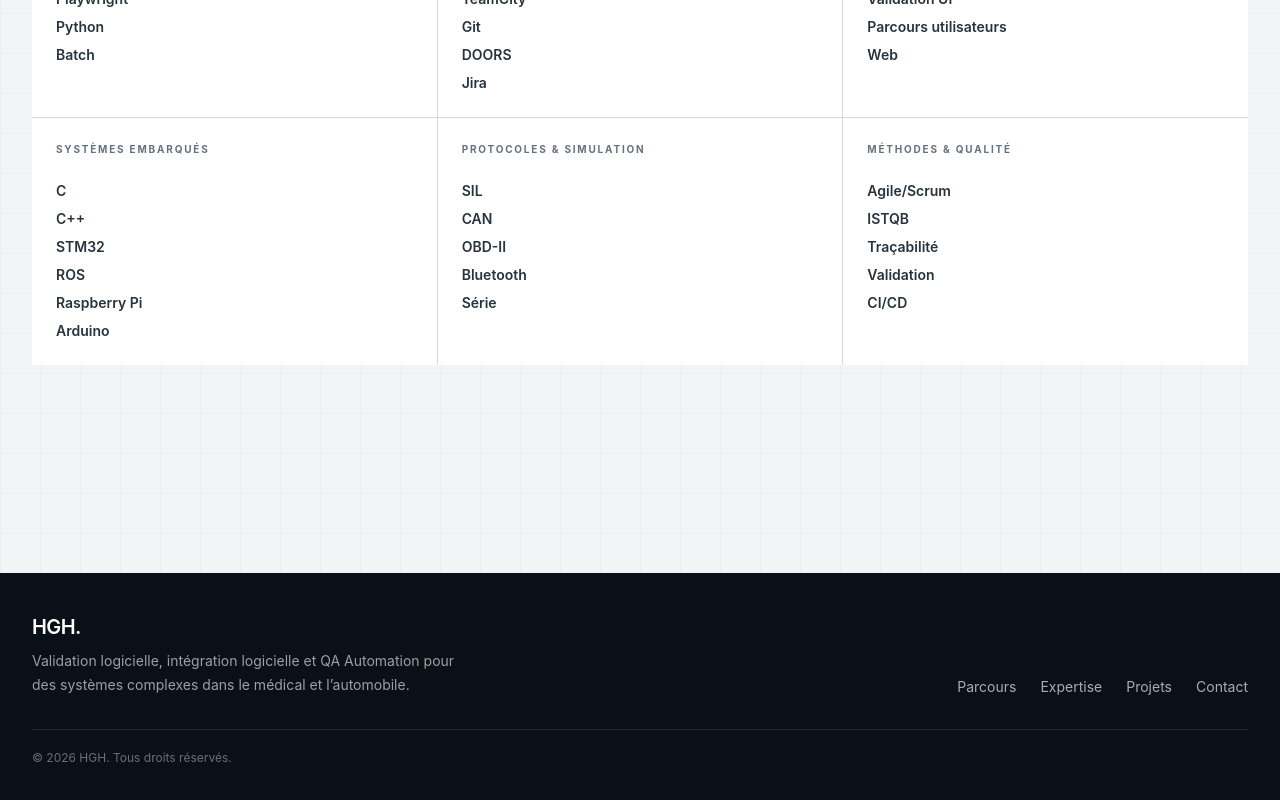
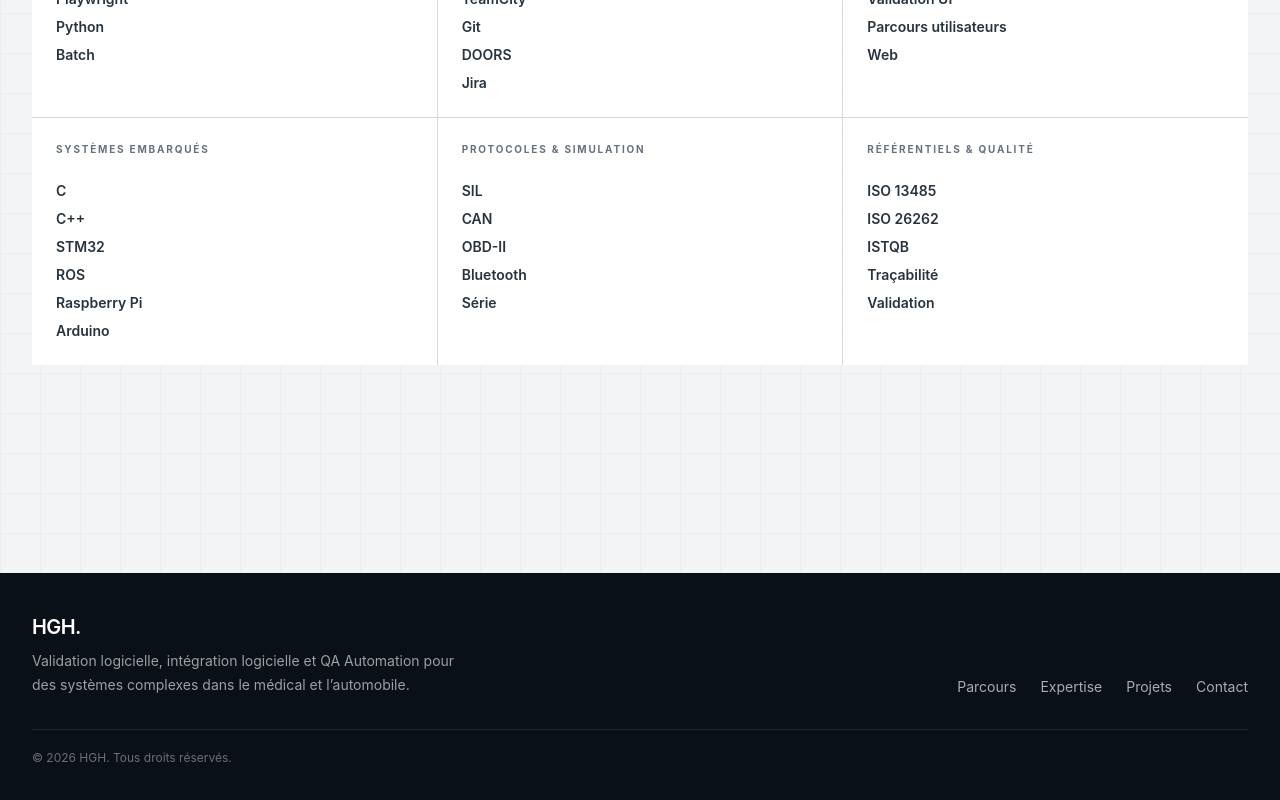
Before and after one commit to Robotham33/Portfolio-Hamza-Ghourabi, a Next.js app: page /expertise in a window 1280 px wide. Shown: the part 1547-2347 px from the top of the page. Built offline with nearby package versions, Linux system fonts and the light colour scheme.

Commit message:
feat(quality): add ISO quality references

```diff
--- a/content/portfolio.ts
+++ b/content/portfolio.ts
@@ -254,8 +254,8 @@ export const toolGroups = [
     items: ["SIL", "CAN", "OBD-II", "Bluetooth", "Série"],
   },
   {
-    label: "Méthodes & qualité",
-    items: ["Agile/Scrum", "ISTQB", "Traçabilité", "Validation", "CI/CD"],
+    label: "Référentiels & qualité",
+    items: ["ISO 13485", "ISO 26262", "ISTQB", "Traçabilité", "Validation"],
   },
 ] as const;
 
```
